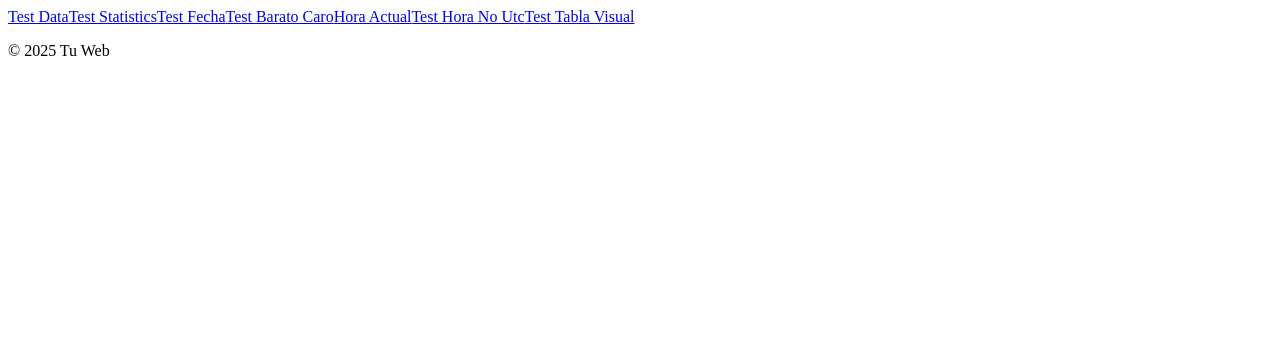
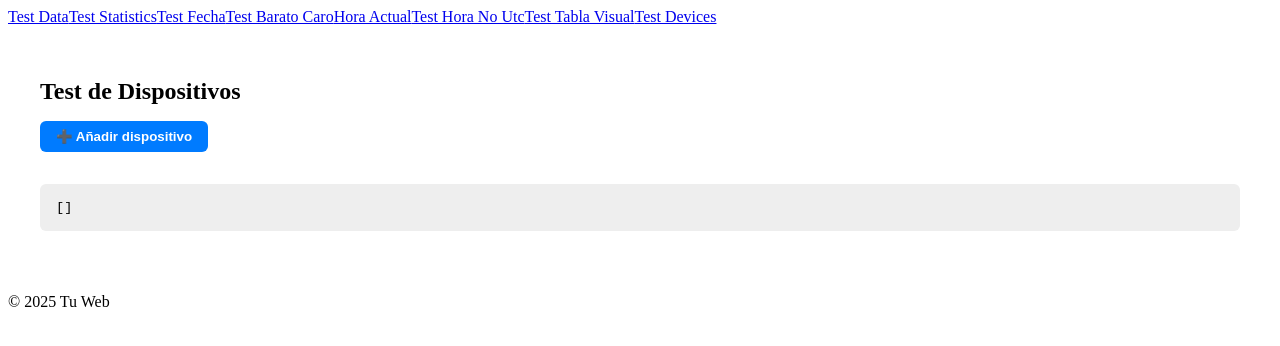
Before and after one commit to SunAndBoats/precio-luz-app, a React (Vite) app: page /TestDevices in a window 1280 px wide. Shown: the top 346 px of the page. Built offline with nearby package versions, Linux system fonts and the light colour scheme.

Commit message:
Devices Test Passed

```diff
--- a/src/App.jsx
+++ b/src/App.jsx
@@ -6,6 +6,7 @@ import TestFecha from './pages/TestFecha'
 import TestHoraActual from './pages/TestHoraActual.jsx'
 import TestHoraNoUtc from './pages/TestHoraNoUtc.jsx'
 import TestTablaVisual from './pages/TestTablaVisual.jsx'
+import TestDevices from './pages/TestDevices.jsx'
 
 
 
@@ -23,6 +24,7 @@ export default function App() {
         <Link to="/TestHoraActual">Hora Actual</Link>
         <Link to="/TestHoraNoUtc">Test Hora No Utc</Link>
         <Link to="/TestTablaVisual">Test Tabla Visual</Link>
+        <Link to="/TestDevices">Test Devices</Link>
 
 
         </nav>
@@ -37,6 +39,7 @@ export default function App() {
           <Route path="/TestHoraActual" element={<TestHoraActual/>}/>
           <Route path="/TestHoraNoUtc" element={<TestHoraNoUtc/>}/>
           <Route path="/TestTablaVisual" element={<TestTablaVisual/>}/>
+          <Route path="/TestDevices" element={<TestDevices/>}/>
 
 
         </Routes>
--- /dev/null
+++ b/src/components/DeviceItem.jsx
@@ -0,0 +1,15 @@
+import styles from '../styles/TestDevices.module.css';
+
+export default function DeviceItem({ device, onEdit, onDelete }) {
+  const { nombre, startTime, duracion, potencia } = device;
+
+  return (
+    <li className={styles.device}>
+      <strong>{nombre}</strong> - Inicio: {startTime}, Duración: {duracion} min, Potencia: {potencia}W
+      <div className={styles.actions}>
+        <button onClick={() => onEdit(device.id)}>✏️ Editar</button>
+        <button onClick={() => onDelete(device.id)}>🗑️ Eliminar</button>
+      </div>
+    </li>
+  );
+}
--- /dev/null
+++ b/src/pages/TestDevices.jsx
@@ -0,0 +1,56 @@
+import { useState } from 'react';
+import { crearNuevoDispositivo } from '../utils/devices';
+import DeviceItem from '../components/DeviceItem';
+import styles from '../styles/TestDevices.module.css';
+
+export default function TestDevices() {
+  const [devices, setDevices] = useState([]);
+  const [nextId, setNextId] = useState(1); // contador incremental
+
+  function handleAddDevice() {
+    const nuevo = crearNuevoDispositivo(nextId, `Dispositivo ${nextId}`);
+    setDevices((prev) => [...prev, nuevo]);
+    setNextId((id) => id + 1);
+    console.log('🔌 Añadido:', nuevo);
+  }
+
+  function handleEditDevice(id) {
+    console.log('✏️ Editar (simulado):', id);
+    setDevices((prev) =>
+      prev.map((d) =>
+        d.id === id
+          ? { ...d, nombre: d.nombre + ' (editado)' }
+          : d
+      )
+    );
+  }
+
+  function handleDeleteDevice(id) {
+    console.log('🗑️ Eliminado:', id);
+    setDevices((prev) => prev.filter((d) => d.id !== id));
+  }
+
+  return (
+    <div className={styles.container}>
+      <h2 className={styles.title}>Test de Dispositivos</h2>
+      <button className={styles.button} onClick={handleAddDevice}>
+        ➕ Añadir dispositivo
+      </button>
+
+      <ul className={styles.list}>
+        {devices.map((device) => (
+          <DeviceItem
+            key={device.id}
+            device={device}
+            onEdit={handleEditDevice}
+            onDelete={handleDeleteDevice}
+          />
+        ))}
+      </ul>
+
+      <pre className={styles.pre}>
+        {JSON.stringify(devices, null, 2)}
+      </pre>
+    </div>
+  );
+}
--- /dev/null
+++ b/src/styles/TestDevices.module.css
@@ -0,0 +1,52 @@
+.container {
+    padding: 2rem;
+  }
+
+  .title {
+    font-size: 1.5rem;
+    margin-bottom: 1rem;
+  }
+
+  .button {
+    padding: 0.5rem 1rem;
+    font-weight: bold;
+    background-color: #007bff;
+    color: white;
+    border: none;
+    border-radius: 6px;
+    cursor: pointer;
+  }
+
+  .list {
+    margin-top: 1rem;
+    padding-left: 1rem;
+  }
+
+  .device {
+    margin-bottom: 0.75rem;
+    padding: 0.5rem;
+    background-color: #f8f9fa;
+    border-radius: 6px;
+  }
+
+  .actions {
+    display: flex;
+    gap: 0.5rem;
+    margin-top: 0.25rem;
+  }
+
+  .actions button {
+    background-color: #ddd;
+    border: none;
+    padding: 0.25rem 0.5rem;
+    cursor: pointer;
+    border-radius: 4px;
+  }
+
+  .pre {
+    background-color: #eee;
+    padding: 1rem;
+    margin-top: 2rem;
+    border-radius: 6px;
+    font-size: 0.85rem;
+  }
--- /dev/null
+++ b/src/utils/devices.js
@@ -0,0 +1,9 @@
+export function crearNuevoDispositivo(id, nombre = 'Nuevo dispositivo') {
+    return {
+      id, // ahora el ID es numérico y viene de fuera
+      nombre,
+      startTime: '12:00',
+      duracion: 60,
+      potencia: 1000,
+    };
+  }
```
